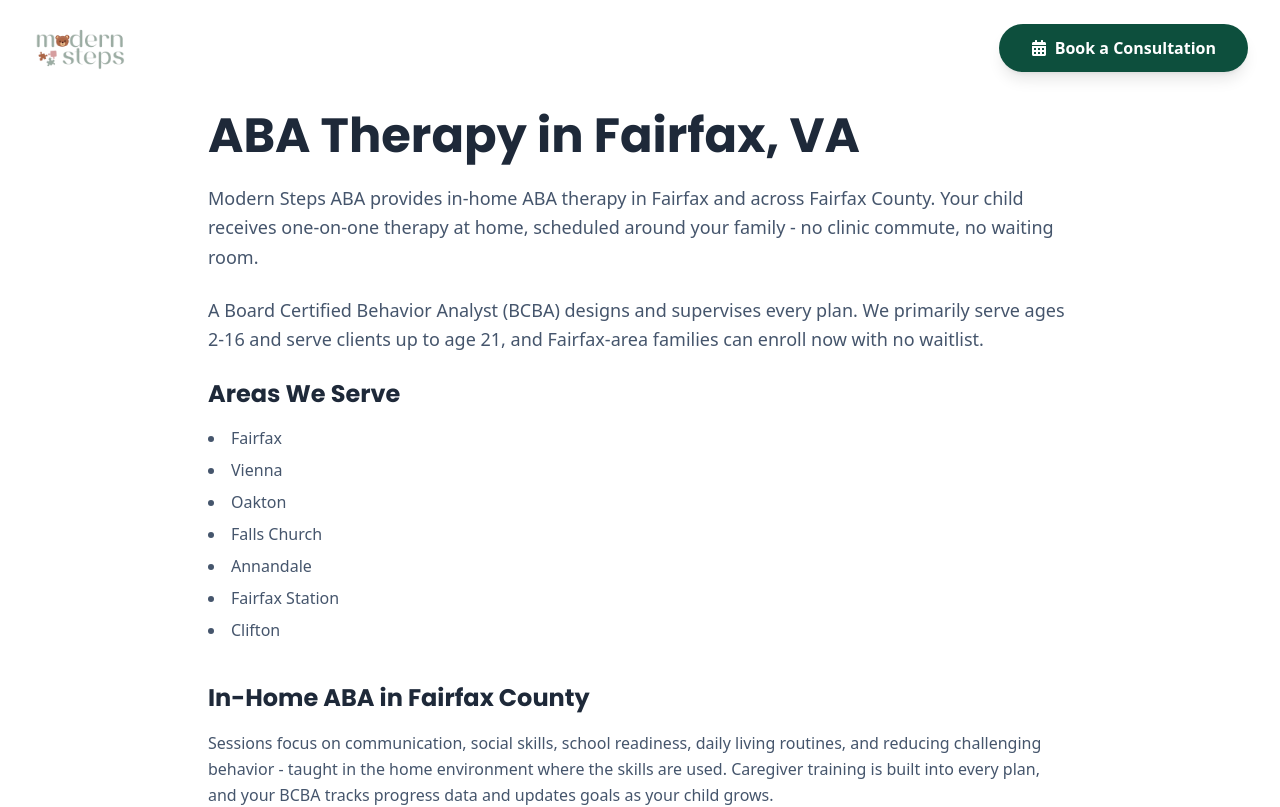
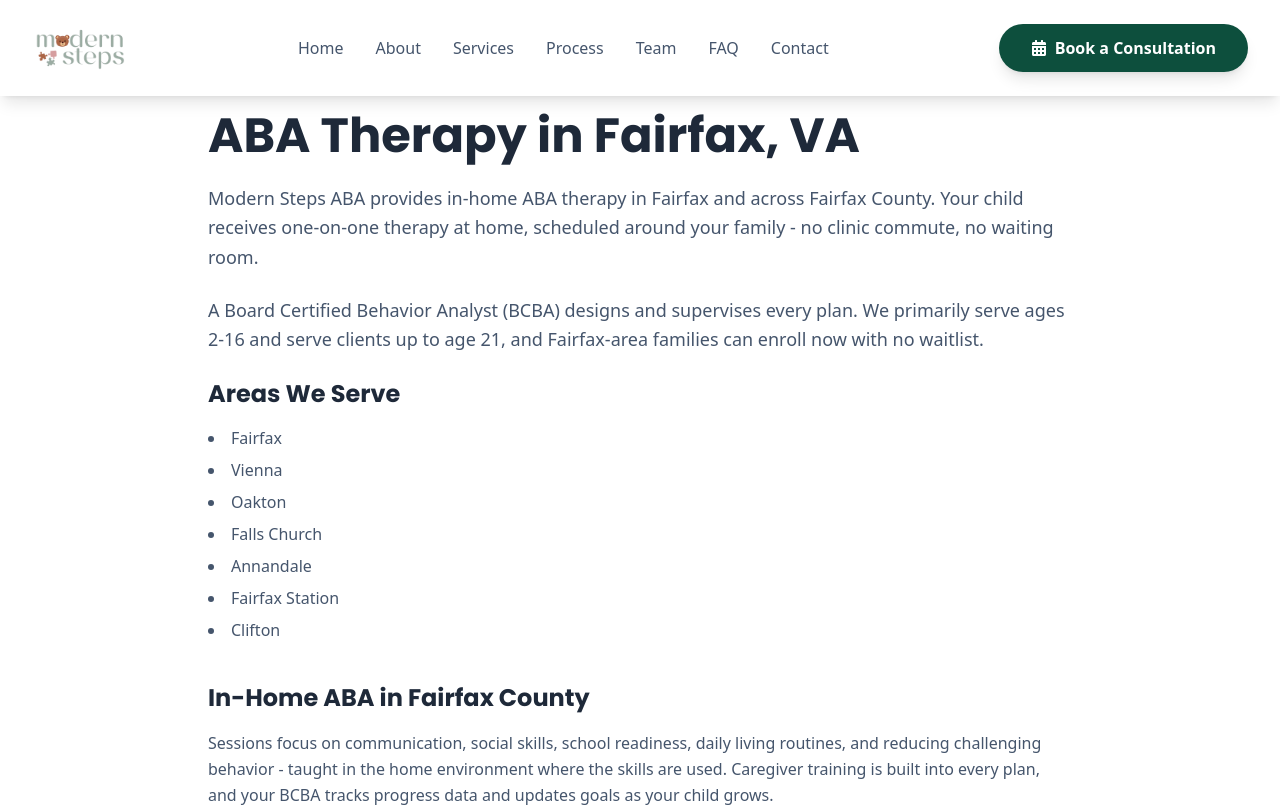
Before and after one commit to patron29/modern-steps-aba, a React (Vite) app: page /aba-therapy-fairfax-va in a window 1280 px wide. Shown: the top 807 px of the page. Built offline with nearby package versions, Linux system fonts and the light colour scheme.

Commit message:
Navbar: use solid background and dark links on non-home routes

```diff
--- a/src/components/Navbar.jsx
+++ b/src/components/Navbar.jsx
@@ -19,6 +19,11 @@ export default function Navbar() {
   const [scrolled, setScrolled] = useState(false);
   const location = useLocation();
   const navigate = useNavigate();
+
+  // The navbar is transparent with white text over the homepage hero, but
+  // every other page starts on a white background, so treat non-home routes
+  // as scrolled or the nav links are invisible until the user scrolls.
+  const isSolid = scrolled || location.pathname !== '/';
 
   useEffect(() => {
     const handleScroll = () => {
@@ -76,8 +81,8 @@ export default function Navbar() {
       animate={{ y: 0 }}
       className="fixed top-0 left-0 right-0 z-50 transition-all duration-300"
       style={{
-        backgroundColor: scrolled ? '#ffffff' : 'transparent',
-        boxShadow: scrolled ? '0 10px 15px -3px rgba(0,0,0,0.1), 0 4px 6px -4px rgba(0,0,0,0.1)' : 'none',
+        backgroundColor: isSolid ? '#ffffff' : 'transparent',
+        boxShadow: isSolid ? '0 10px 15px -3px rgba(0,0,0,0.1), 0 4px 6px -4px rgba(0,0,0,0.1)' : 'none',
       }}
     >
       <div className="container-custom mx-auto">
@@ -103,7 +108,7 @@ export default function Navbar() {
                 href={`/#${link.href}`}
                 onClick={(e) => handleNavClick(e, link.href)}
                 className={`font-medium transition-colors hover:text-primary ${
-                  scrolled ? 'text-slate-600' : 'text-white'
+                  isSolid ? 'text-slate-600' : 'text-white'
                 }`}
               >
                 {link.name}
@@ -127,7 +132,7 @@ export default function Navbar() {
           {/* Mobile Menu Button */}
           <button
             onClick={() => setIsOpen(!isOpen)}
-            className={`lg:hidden p-2 rounded-lg ${scrolled ? 'text-slate-800' : 'text-white'}`}
+            className={`lg:hidden p-2 rounded-lg ${isSolid ? 'text-slate-800' : 'text-white'}`}
             aria-label="Toggle menu"
           >
             {isOpen ? <HiX size={28} /> : <HiMenu size={28} />}
```
